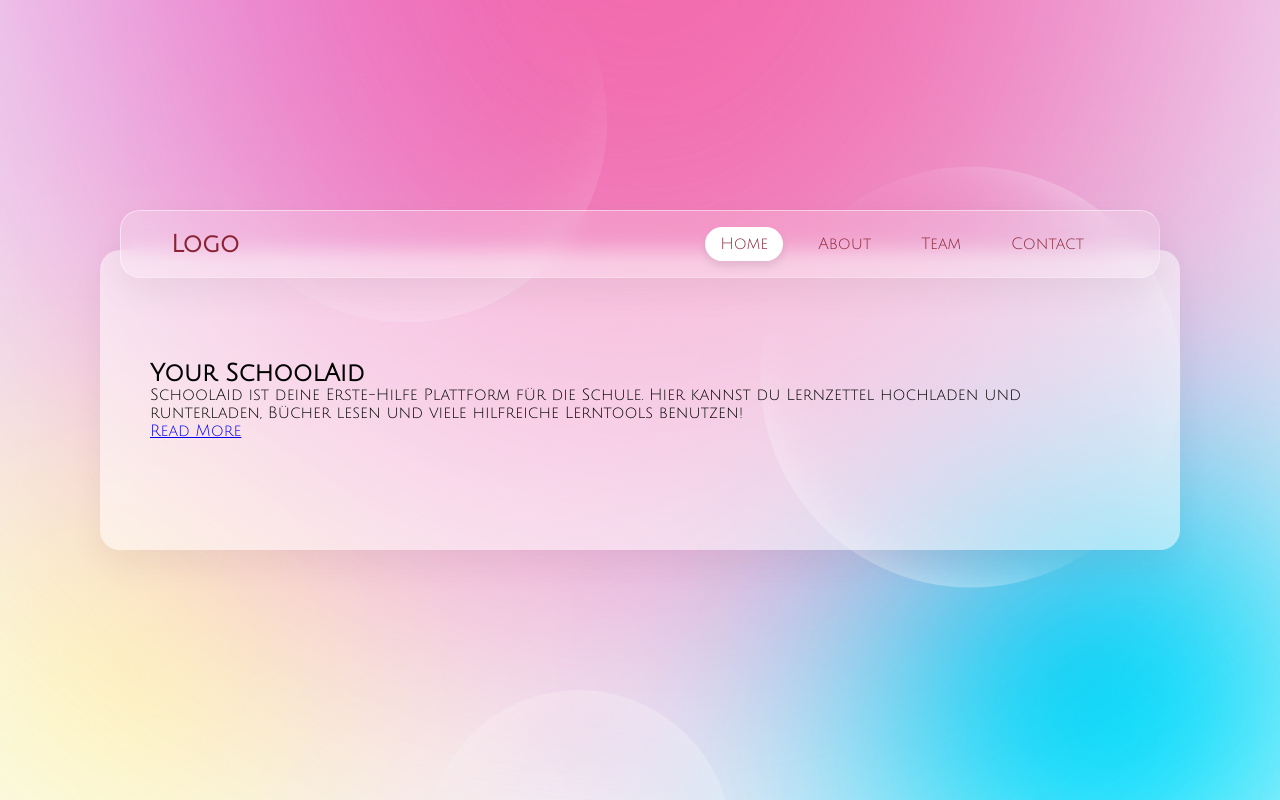
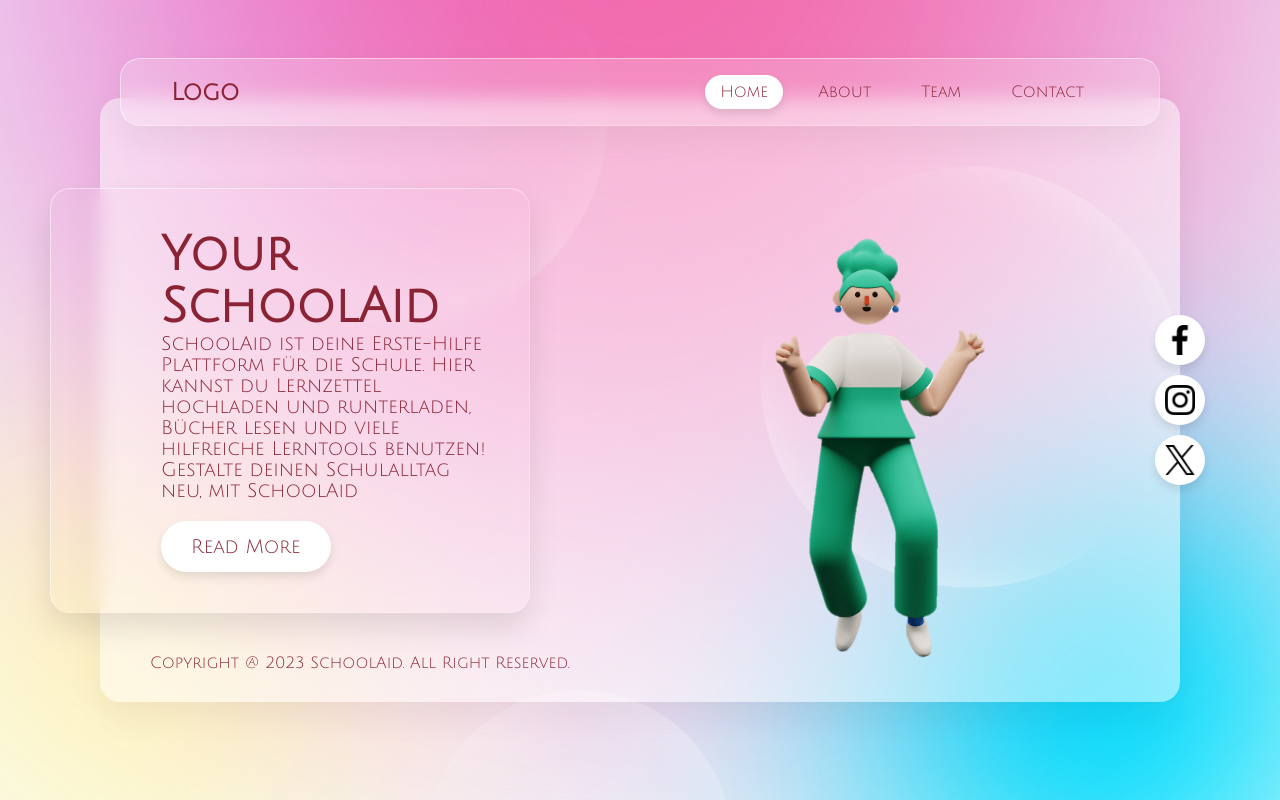
Before and after one commit to Janslz/Schoolaid2, a website built with Parcel: page home.html in a window 1280 px wide. Built offline with nearby package versions, Linux system fonts and the light colour scheme.

Commit message:
home fertig bis auf blur

```diff
--- a/css/home.css
+++ b/css/home.css
@@ -76,5 +76,86 @@
   box-shadow: 0 5px 10px rgba(0,0,0,0.1);
 }
 .content{
-
+transform: translateX(-100px);
+  max-width: 700px;
+  box-shadow: 0 15px 30px rgba(0,0,0,0.1);
+  border-radius: 20px;
+  backdrop-filter: blur(10px);
+  border: 1px solid rgba(255,255,255,0.25);
+  border-top: 1px solid rgba(255,255,255,0.5);
+  border-left: 1px solid rgba(255,255,255,0.5);
+  padding: 40px;
+  padding-left: 110px;
 }
+.content h2
+{
+  font-size: 3em;
+  color: #8a2435;
+}
+.content p
+{
+  font-size: 1.2em;
+  color: #8a2435;
+}
+.content a{
+  display: inline-block;
+  padding: 15px 30px;
+  background: #fff;
+  color: #8a2435;
+  margin-top: 20px;
+  border-radius: 30px;
+  font-size: 1.2em;
+  font-weight: 500;
+  text-decoration: none;
+  box-shadow: 0 5px 10px rgba(0,0,0,0.1);
+}
+.imgBx img
+{
+  max-width: 500px;
+  animation: animate 5s linear infinite;
+}
+@keyframes animate {
+  0%,100%{
+    transform: translateY(50px);
+  }
+  50%{
+    transform: translateY(100px);
+  }
+}
+.sci{
+  position: absolute;
+  right: -25px;
+  display: flex;
+  justify-content: center;
+  align-items: center;
+  flex-direction: column;
+}
+.sci li{
+  list-style: none;
+}
+.sci li a{
+  text-decoration: none;
+  width: 50px;
+  height: 50px;
+  background: #fff;
+  display: flex;
+  justify-content: center;
+  align-items: center;
+  border-radius: 50%;
+  margin:5px 0;
+  box-shadow: 0 5px 10px rgba(0,0,0,0.1);
+}
+.sci li a img{
+  width: 50px;
+  transform: scale(0.6);
+  transition: 0.5s;
+}
+.sci li:hover a img{
+  transform: scale(0.6) rotate(360deg);
+}
+.copyrightText{
+  position: absolute;
+  bottom:30px;
+  left:50px;
+  color: #8a2435;
+}
--- a/home.html
+++ b/home.html
@@ -21,9 +21,18 @@
     </header>
     <div class="content">
       <h2>Your SchoolAid</h2>
-      <p>SchoolAid ist deine Erste-Hilfe Plattform für die Schule. Hier kannst du Lernzettel hochladen und runterladen, Bücher lesen und viele hilfreiche Lerntools benutzen!</p>
+      <p>SchoolAid ist deine Erste-Hilfe Plattform für die Schule. Hier kannst du Lernzettel hochladen und runterladen, Bücher lesen und viele hilfreiche Lerntools benutzen! Gestalte deinen Schulalltag neu, mit SchoolAid</p>
     <a href="#">Read More</a>
     </div>
+    <div class="imgBx">
+      <img src="figur.png">
+    </div>
+    <ul class="sci">
+      <li><a href="#"><img src="facebook-app-symbol.png"></a></li>
+      <li><a href="#"><img src="instagram.png"></a></li>
+      <li><a href="#"><img src="twitter.png"></a></li>
+    </ul>
+    <p class="copyrightText">Copyright @ 2023 SchoolAid. All Right Reserved.</p>
   </div>
 </section>
 </body>
```
Also changed, not shown: 01.png (added), facebook-app-symbol.png (added), figur.png (added), instagram.png (added), twitter.png (added).
